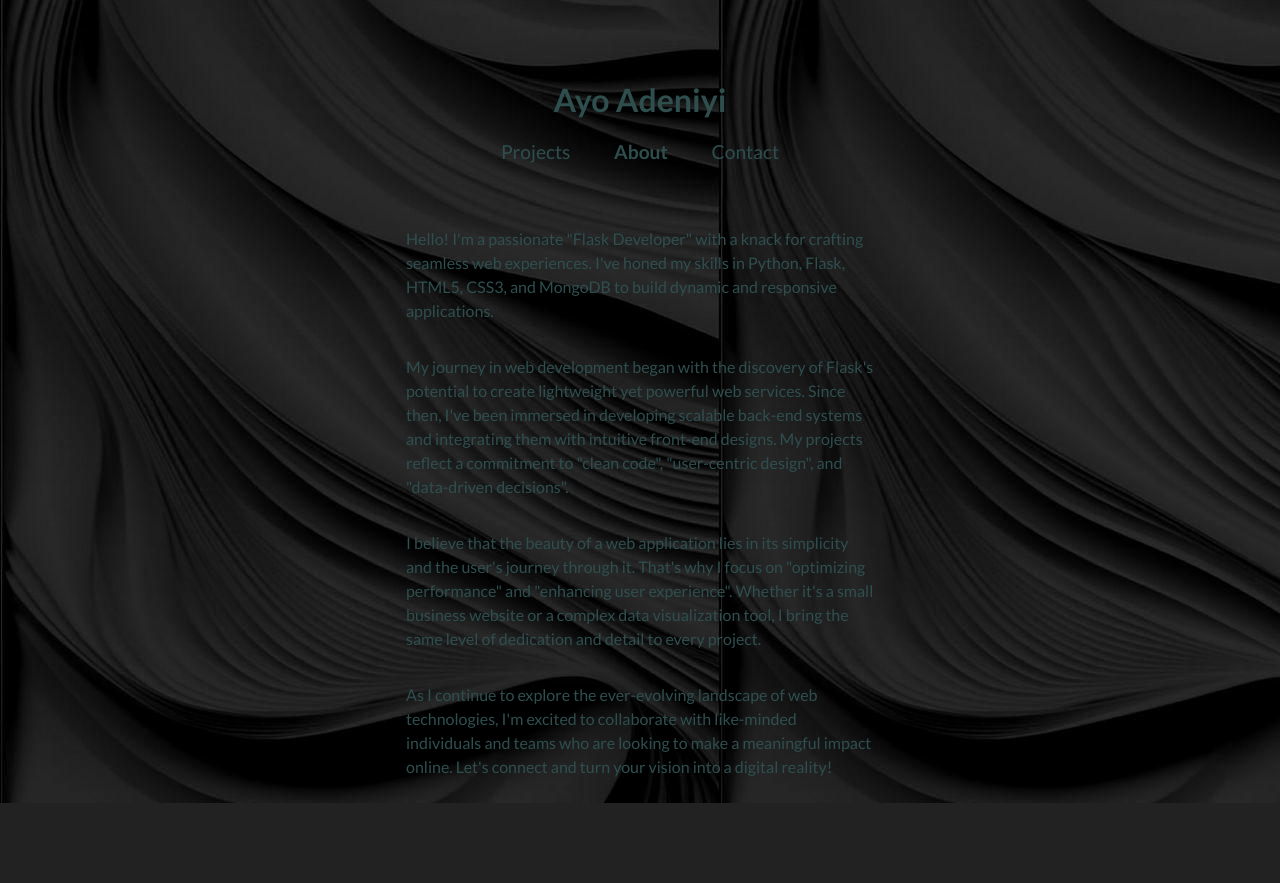
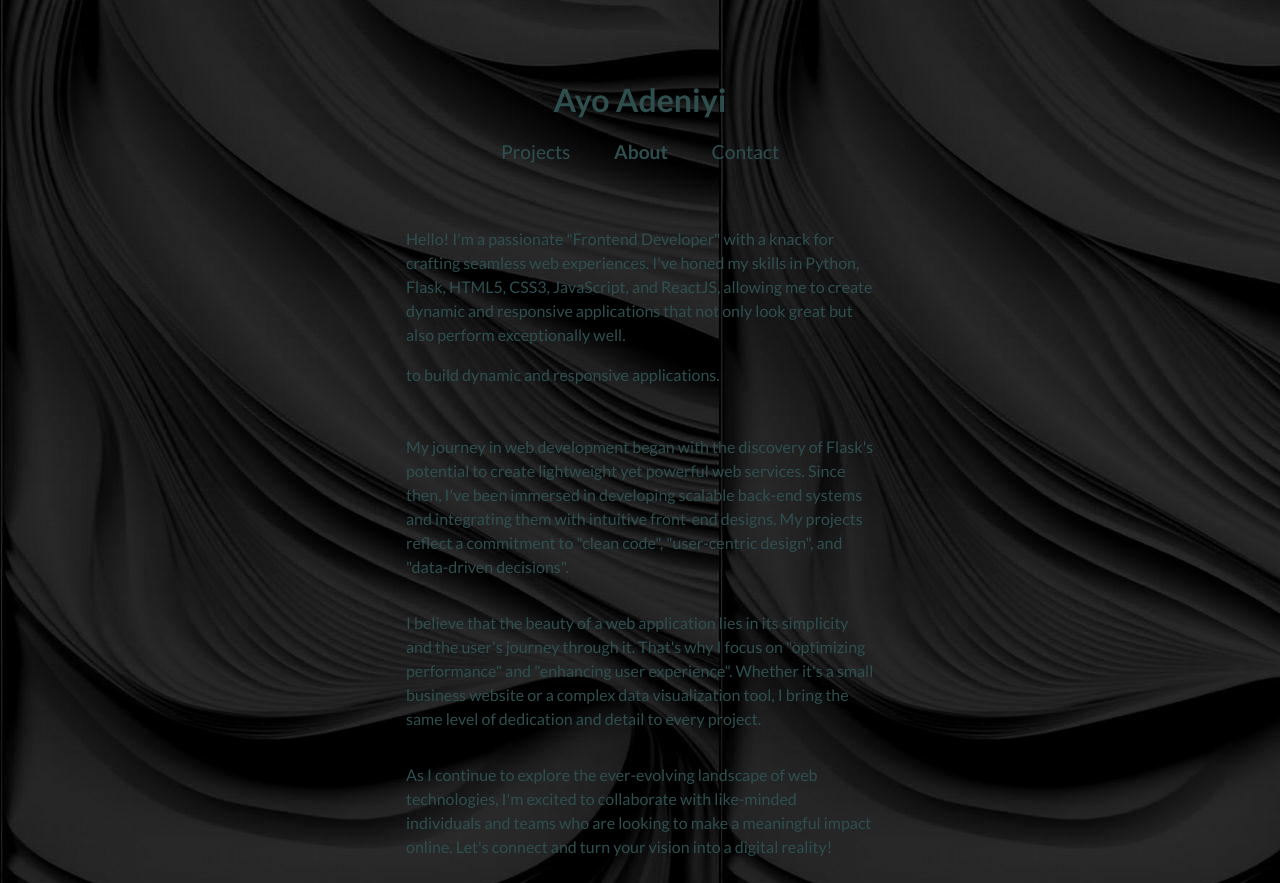
Before and after one commit to keaye/portfolio, a Flask app: page /about in a window 1280 px wide. Before the commit the page ends 803 px from the top, so only its background shows below. Run offline with Flask 3, Linux system fonts and the light colour scheme.

Commit message:
modified:   templates/about.html

```diff
--- a/templates/about.html
+++ b/templates/about.html
@@ -7,8 +7,10 @@
     <main class="main main--about">
 
         <p>
-            Hello! I'm a passionate "Flask Developer" with a knack for crafting seamless web experiences.
-            I've honed my skills in Python, Flask, HTML5, CSS3, and MongoDB
+            Hello! I'm a passionate "Frontend Developer" with a knack for crafting seamless web experiences.
+            I've honed my skills in Python, Flask, HTML5, CSS3, JavaScript, and ReactJS,
+            allowing me to create dynamic and responsive applications that not only look great but also perform exceptionally well.
+        </p>
             to build dynamic and responsive applications.
         </p>
 
```
